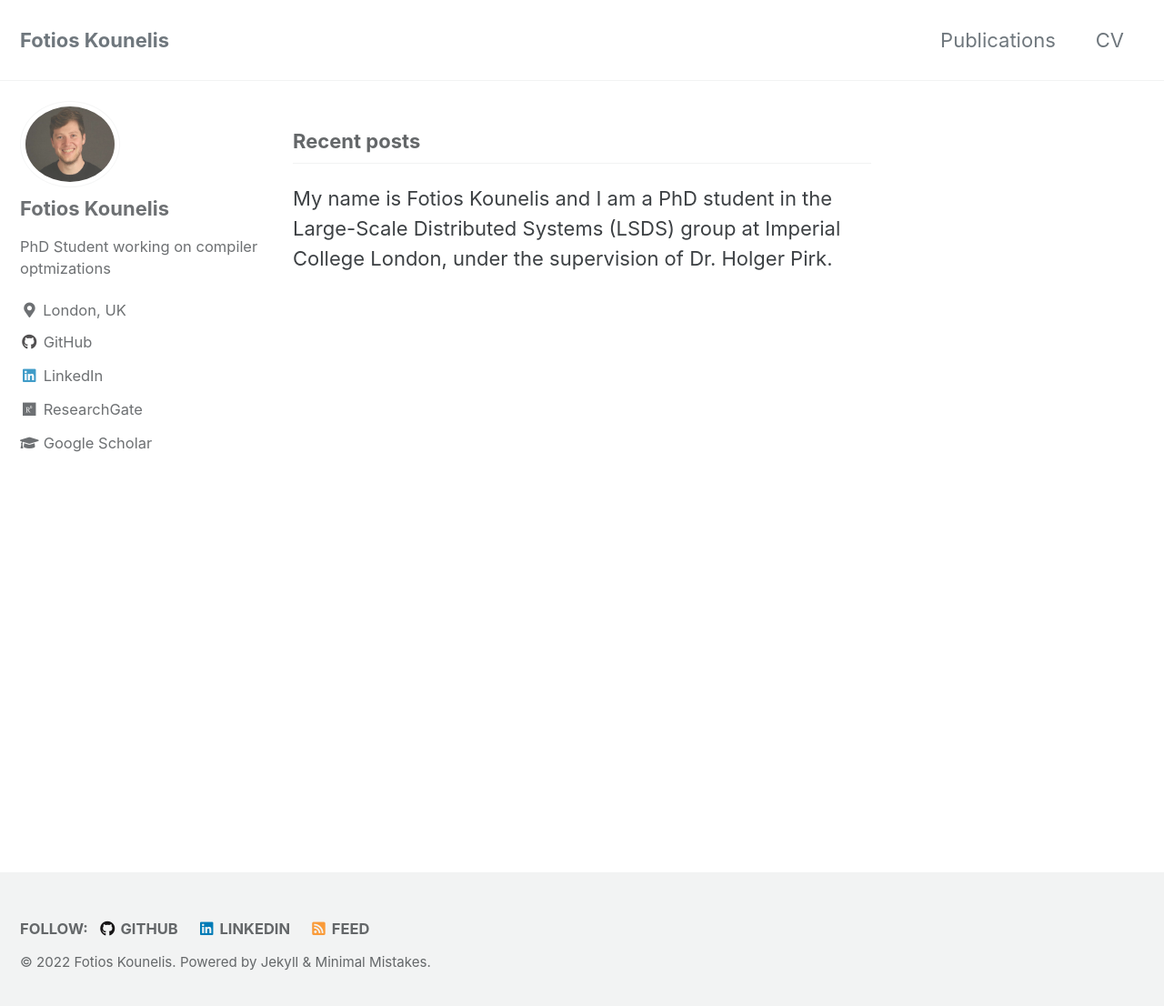
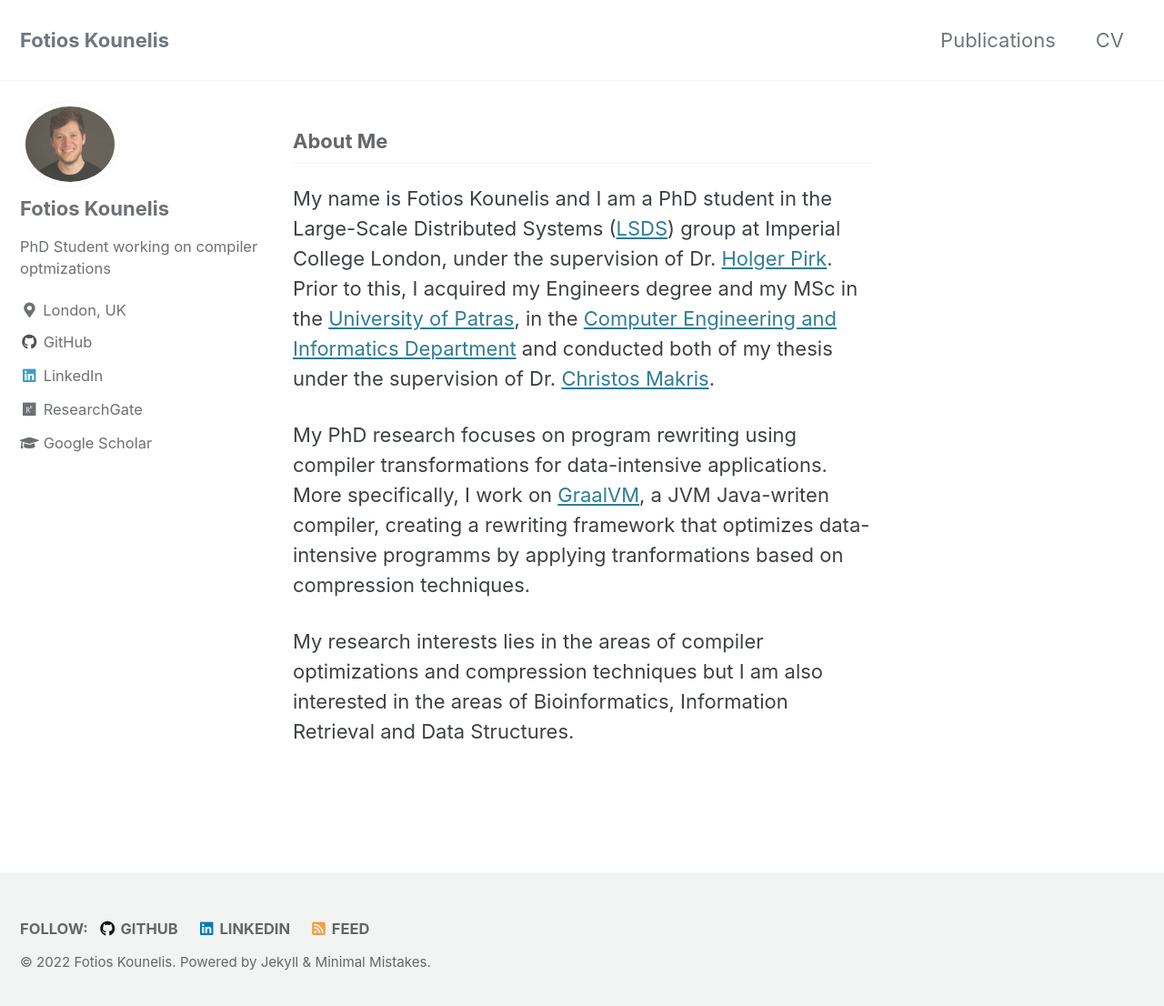
Before and after one commit to fotiskoun/fotiskoun.github.io, a Jekyll site: the page built from index.html, in a window 1280 px wide and 1114 px high. Shown: the top 1106 px of the window at 91% size. Built offline with Jekyll 4.4.1, drawn with Linux system fonts in a browser that asks for light colours; cached includes are drawn as plain includes; the list of posts is cut into pages by our own code.

Commit message:
update about me

```diff
--- a/_layouts/home.html
+++ b/_layouts/home.html
@@ -4,10 +4,22 @@ layout: archive
 
 {{ content }}
 
-<h3 class="archive__subtitle">{{ site.data.ui-text[site.locale].recent_posts | default: "About Me" }}</h3>
+<h3 class="archive__subtitle">About Me</h3>
 <p>
-  My name is Fotios Kounelis and I am a PhD student in the Large-Scale Distributed Systems (LSDS) group at Imperial College London, under the supervision
-  of Dr. Holger Pirk.
+  My name is Fotios Kounelis and I am a PhD student in the Large-Scale Distributed Systems (<a href="https://lsds.doc.ic.ac.uk/">LSDS</a>) group
+  at Imperial College London, under the supervision of Dr. <a href="https://www.imperial.ac.uk/people/pirk">Holger Pirk</a>.
+  Prior to this, I acquired my Engineers degree and my MSc in the <a href="https://www.upatras.gr/">University of Patras</a>,
+  in the <a href="https://www.ceid.upatras.gr/el">Computer Engineering and Informatics Department</a> and conducted both of my thesis
+  under the supervision of Dr. <a href="https://www.ceid.upatras.gr/en/staff/faculty/makris-christos">Christos Makris</a>.
+</p>
+<p>
+  My PhD research focuses on program rewriting using compiler transformations for data-intensive applications.
+  More specifically, I work on <a href="https://www.graalvm.org/">GraalVM</a>, a JVM Java-writen compiler, creating a rewriting framework
+  that optimizes data-intensive programms by applying tranformations based on compression techniques.
+</p>
+<p>
+  My research interests lies in the areas of compiler optimizations and compression techniques but I am also interested in the areas
+  of Bioinformatics, Information Retrieval and Data Structures.
 </p>
 
 {% if paginator %}
```
